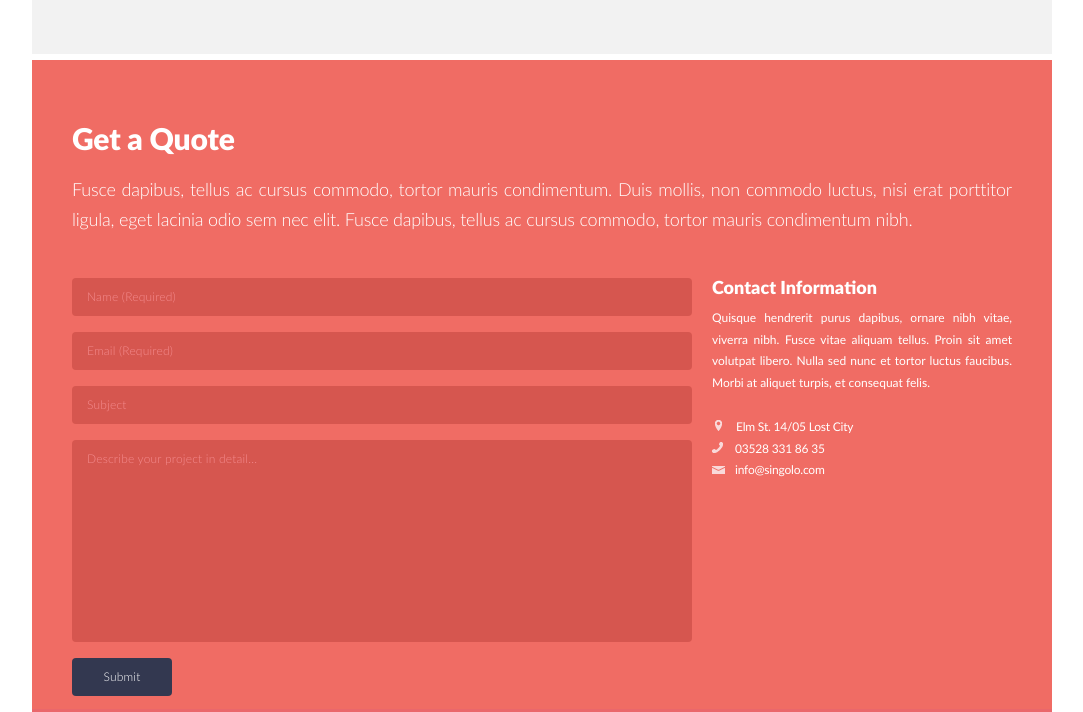
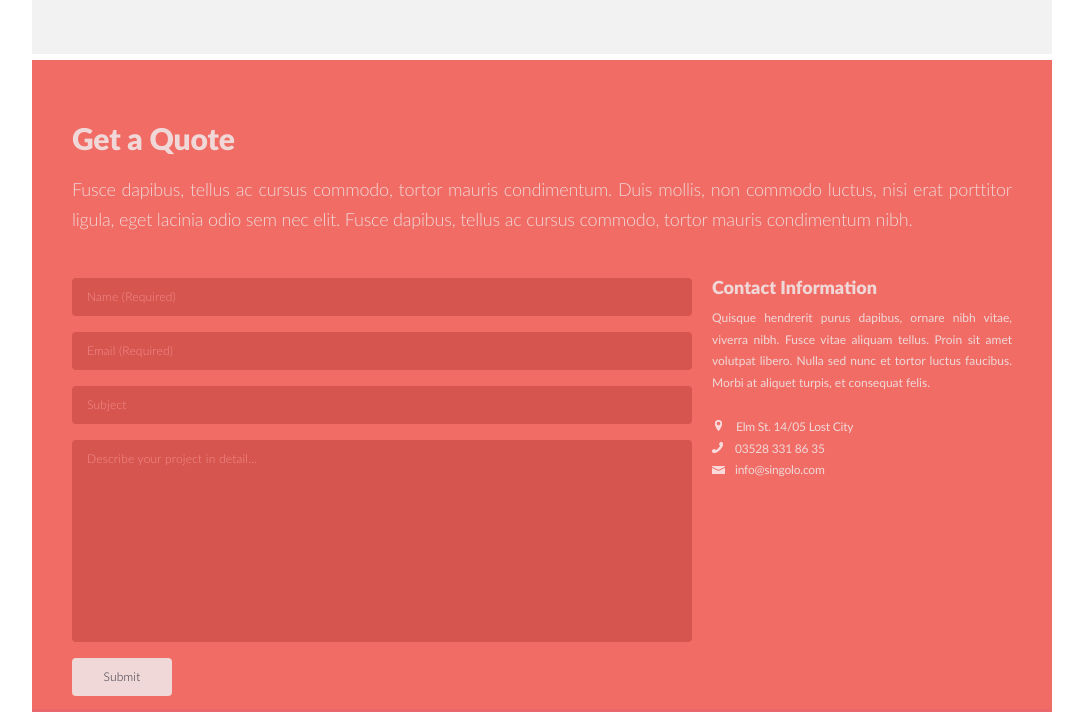
Before and after one commit to katerina-kirilenko/singolo, a plain HTML site: page index.html in a window 1280 px wide. Shown: the part 2738-3450 px from the top of the page, without its empty margins (98-1181 px from the left). Drawn offline with Linux system fonts and the light colour scheme.

Commit message:
fix: change styles

```diff
--- a/style.css
+++ b/style.css
@@ -389,7 +389,7 @@ h4 {
 
 .quote {
   padding: 52px 0 13px;
-  color: #ffffff;
+  color: #f0d8d9;
   background-color: #f06c64;
   border-bottom: 6px solid #ea676b;
 }
@@ -462,9 +462,9 @@ h4 {
 
 .quote-form__submit {
   width: 100px;
-  background-color: #333850;
+  background-color: #f0d8d9;
   border-radius: 4px;
-  color: #ffffff;
+  color: #2d303a;
   font-size: 12px;
   font-family: "LatoWebLight", sans-serif;
   line-height: 38px;
@@ -477,7 +477,8 @@ h4 {
 
 .quote-form__submit:hover {
   cursor: pointer;
-  background-color: #000000;
+  background-color: #2d303a;
+  color: #f0d8d9;
 }
 
 .info {
@@ -516,16 +517,12 @@ h4 {
 
 .info__contacts a {
   text-decoration: none;
-  color: #ffffff;
+  color: #f0d8d9;
 }
 
 .contacts__tel:before {
   content: url(assets/icons/tel.png);
   padding-right: 12px;
-}
-
-.contacts__mail {
-  color: #ffffff;
 }
 
 .contacts__mail:before {
```
